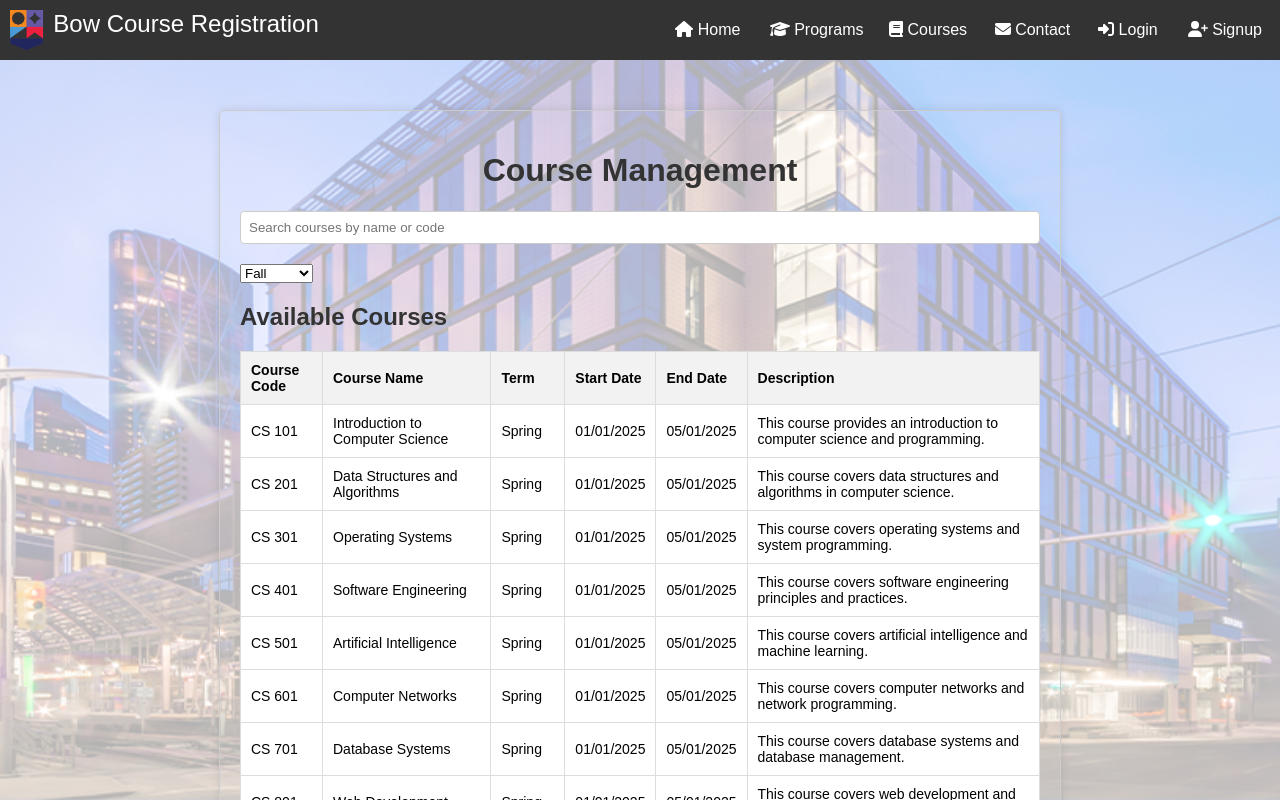
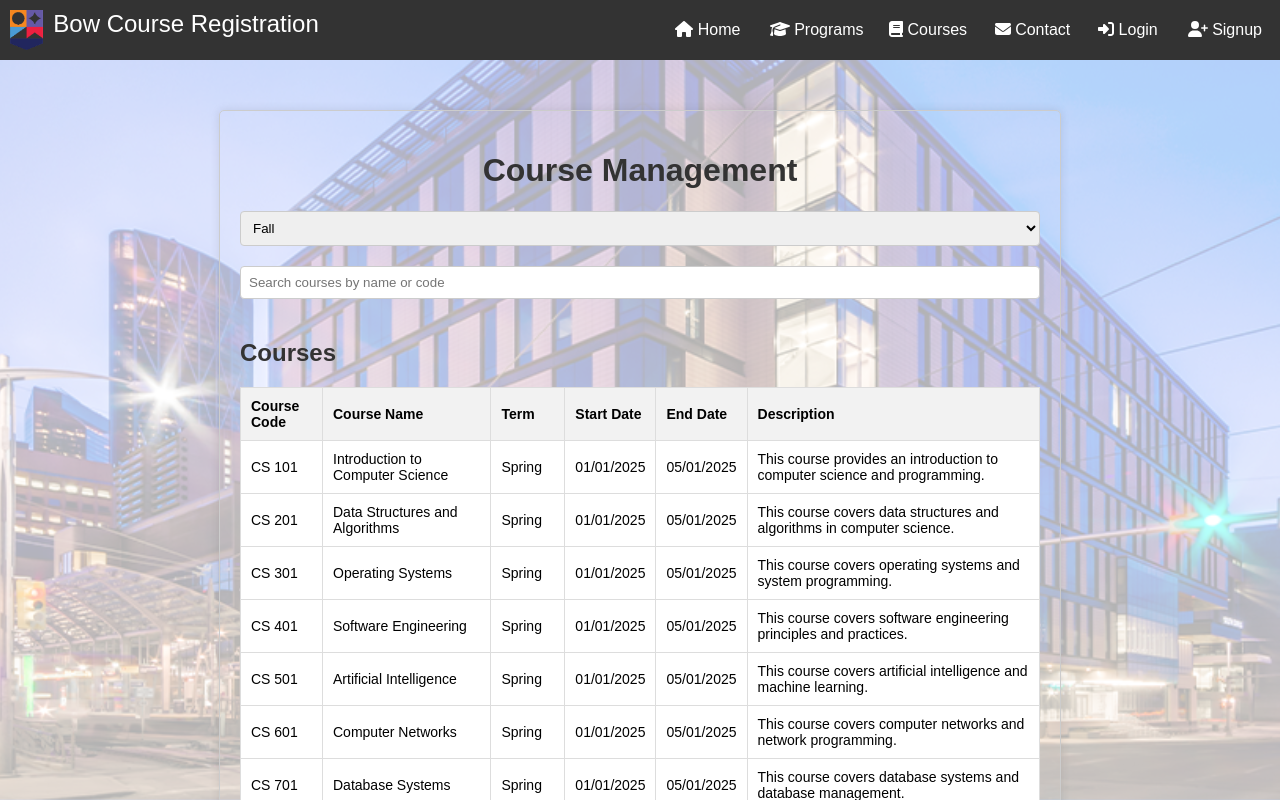
Before and after one commit to code-sample-git/group2-bow-course-registration, a React (Create React App) app: page /courses in a window 1280 px wide. Shown: the top 800 px of the page. Built offline with nearby package versions, Linux system fonts and the light colour scheme.

Commit message:
feat: update Courses component with search functionality and improve styling in App.css

```diff
--- a/src/App.css
+++ b/src/App.css
@@ -14,12 +14,14 @@ h3{
 
 input[type='text'],
 input[type='date'],
-textarea {
+textarea,
+select {
   width: 100%;
   padding: 8px;
   border: 1px solid #ccc;
   border-radius: 4px;
   box-sizing: border-box;
+  margin-bottom: 20px;
 }
 
 textarea {
--- a/src/components/Courses.js
+++ b/src/components/Courses.js
@@ -124,6 +124,7 @@ const Courses = () => {
 
   const handleTermSelection = (e) => {
     const selectedTerm = e.target.value;
+    const courses =  JSON.parse(localStorage.getItem('courses')) || [];
     const filteredCourses = courses.filter((course) => course.term === selectedTerm);
     setCourses(filteredCourses);
   };
@@ -134,6 +135,13 @@ const Courses = () => {
     <div className="course-container">
       <h1>Course Management</h1>
 
+      {/*Term Selection*/}
+      <select onChange={handleTermSelection}>
+        <option value="Fall">Fall</option>
+        <option value="Winter">Winter</option>
+        <option value="Spring">Spring</option>
+        <option value="Summer">Summer</option>
+      </select>
       {/* Search Bar */}
       <input
         type="text"
@@ -141,13 +149,6 @@ const Courses = () => {
         onChange={(e) => setSearchQuery(e.target.value)}
         placeholder="Search courses by name or code"
       />
-      {/*Term Selection*/}
-      <select onChange={handleTermSelection}>
-        <option value="Fall">Fall</option>
-        <option value="Winter">Winter</option>
-        <option value="Spring">Spring</option>
-        <option value="Summer">Summer</option>
-      </select>
 
       {/* Course Form (Only admins can add or edit courses) */}
       {userRole === 'admin' && (
@@ -190,7 +191,7 @@ const Courses = () => {
 
       {/* Course List */}
       <div className="course-list">
-        <h2>Available Courses</h2>
+        <h2>Courses</h2>
         {filteredCourses.length === 0 ? (
           <p>No courses available. Please add courses.</p>
         ) : (
```
